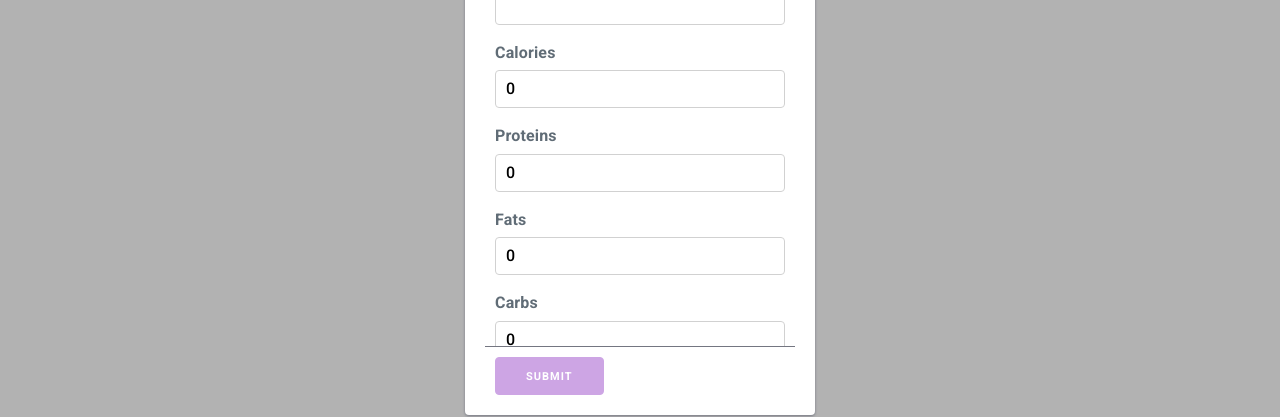
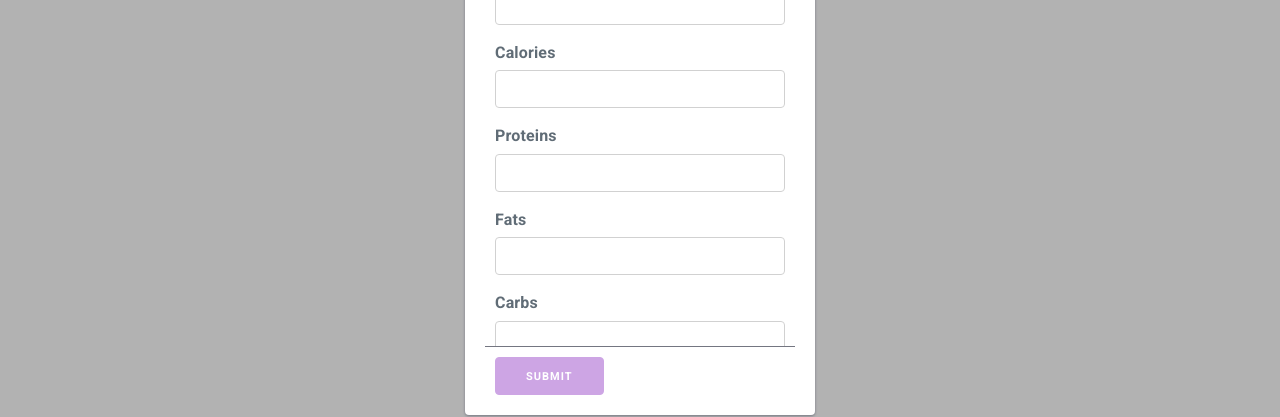
Before and after one commit to akshayp-mangospring/100-days-of-code, a React (Create React App) app in the folder react-client/: page / in a window 1280 px wide. Both pictures are taken after a click on the button "NEW MEAL". Shown: the part 230-647 px from the top of the page. Built offline with nearby package versions, Linux system fonts and the light colour scheme.

Commit message:
Add proper handling of inputs in Add/Edit meal forms

```diff
--- a/react-client/src/MealForm.js
+++ b/react-client/src/MealForm.js
@@ -17,18 +17,16 @@ function MealForm({
     const vals = [calories, carbs, fats, proteins];
     let disableBtn = false;
 
-    console.log(mealDetails);
-
     for (let i = 0; i < vals.length; i++) {
       const el = vals[i];
 
-      if (isNaN(el) || el === undefined || el < 0) {
+      if (isNaN(el) || typeof el === 'undefined' || el === '' || el < 0) {
         disableBtn = true;
         break;
       }
     }
 
-    if (meal_type === '' || meal_type === undefined) {
+    if (typeof meal_type === 'undefined' || meal_type === '') {
       disableBtn = true;
     }
 
@@ -64,7 +62,7 @@ function MealForm({
 
   const changeMealDetails = (e) => {
     const val = e.currentTarget.value;
-    const parsedVal = e.currentTarget.type === 'number' ? parseFloat((val || 0), 10) : val;
+    const parsedVal = e.currentTarget.type === 'number' && val.isNotEmpty() ? parseFloat(val || 0, 10) : val;
 
     setMealDetails({
       ...mealDetails,
@@ -106,23 +104,23 @@ function MealForm({
         <div className="popup-content">
           <div>
             <label htmlFor="meal_type">Type</label>
-            <input id="meal_type" type="text" value={meal_type} onChange={changeMealDetails} />
+            <input id="meal_type" type="text" value={meal_type || ''} onChange={changeMealDetails} />
           </div>
           <div>
             <label htmlFor="calories">Calories</label>
-            <input id="calories" type="number" value={(calories || 0).toString()} onChange={changeMealDetails} />
+            <input id="calories" type="number" value={calories || ''} onChange={changeMealDetails} />
           </div>
           <div>
             <label htmlFor="proteins">Proteins</label>
-            <input id="proteins" type="number" value={(proteins || 0).toString()} onChange={changeMealDetails} />
+            <input id="proteins" type="number" value={proteins || ''} onChange={changeMealDetails} />
           </div>
           <div>
             <label htmlFor="fats">Fats</label>
-            <input id="fats" type="number" value={(fats || 0).toString()} onChange={changeMealDetails} />
+            <input id="fats" type="number" value={fats || ''} onChange={changeMealDetails} />
           </div>
           <div>
             <label htmlFor="carbs">Carbs</label>
-            <input id="carbs" type="number" value={(carbs || 0).toString()} onChange={changeMealDetails} />
+            <input id="carbs" type="number" value={carbs || ''} onChange={changeMealDetails} />
           </div>
         </div>
         <div className="popup-bottom">
--- a/react-client/src/proto.js
+++ b/react-client/src/proto.js
@@ -1,3 +1,9 @@
+// eslint-disable-next-line no-extend-native
 Object.defineProperty(Array.prototype, 'getFirst', {
   value: function () { return this[0]; }
 });
+
+// eslint-disable-next-line no-extend-native
+Object.defineProperty(String.prototype, 'isNotEmpty', {
+  value: function () { return this !== ''; }
+});
```
